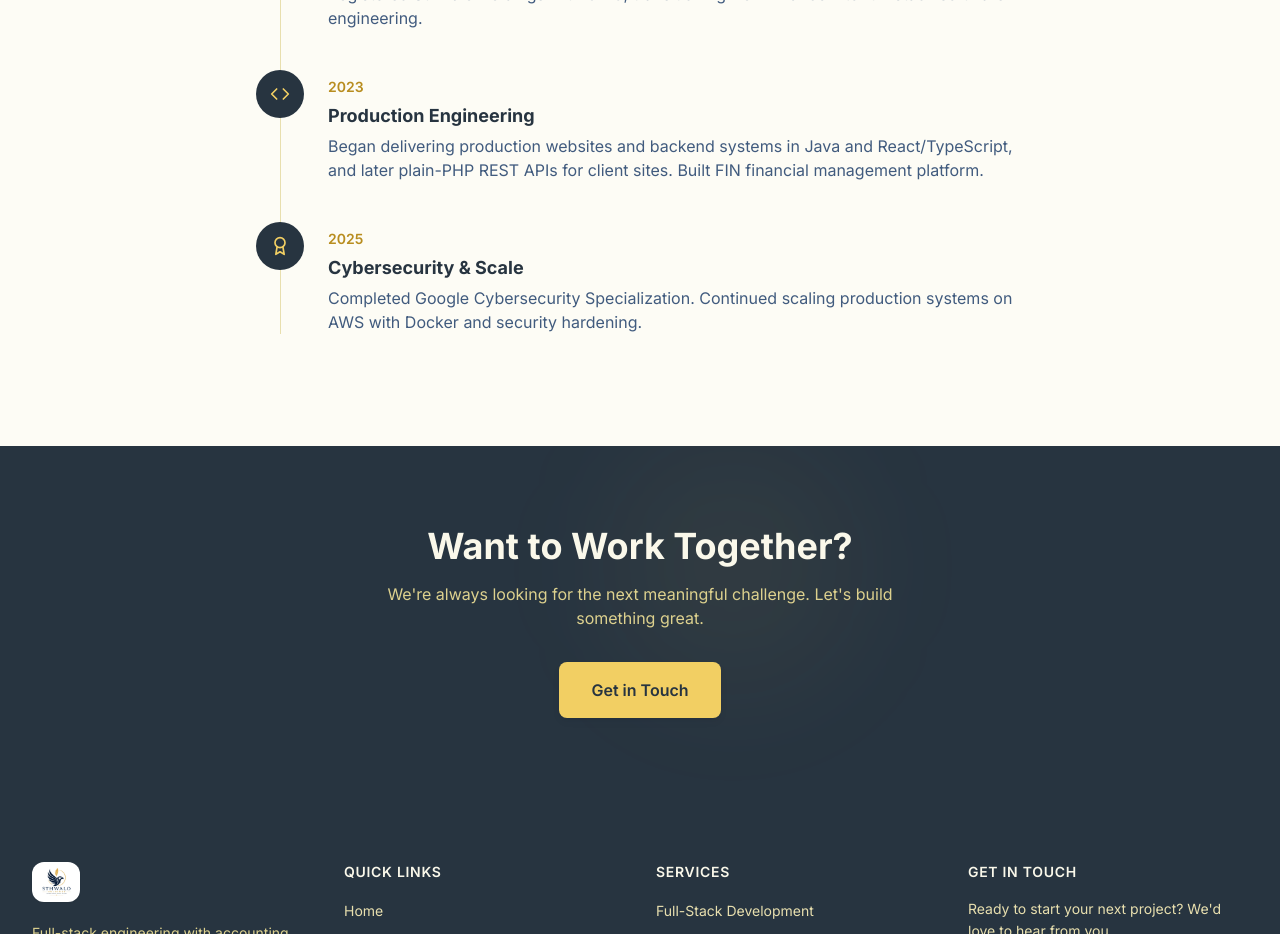
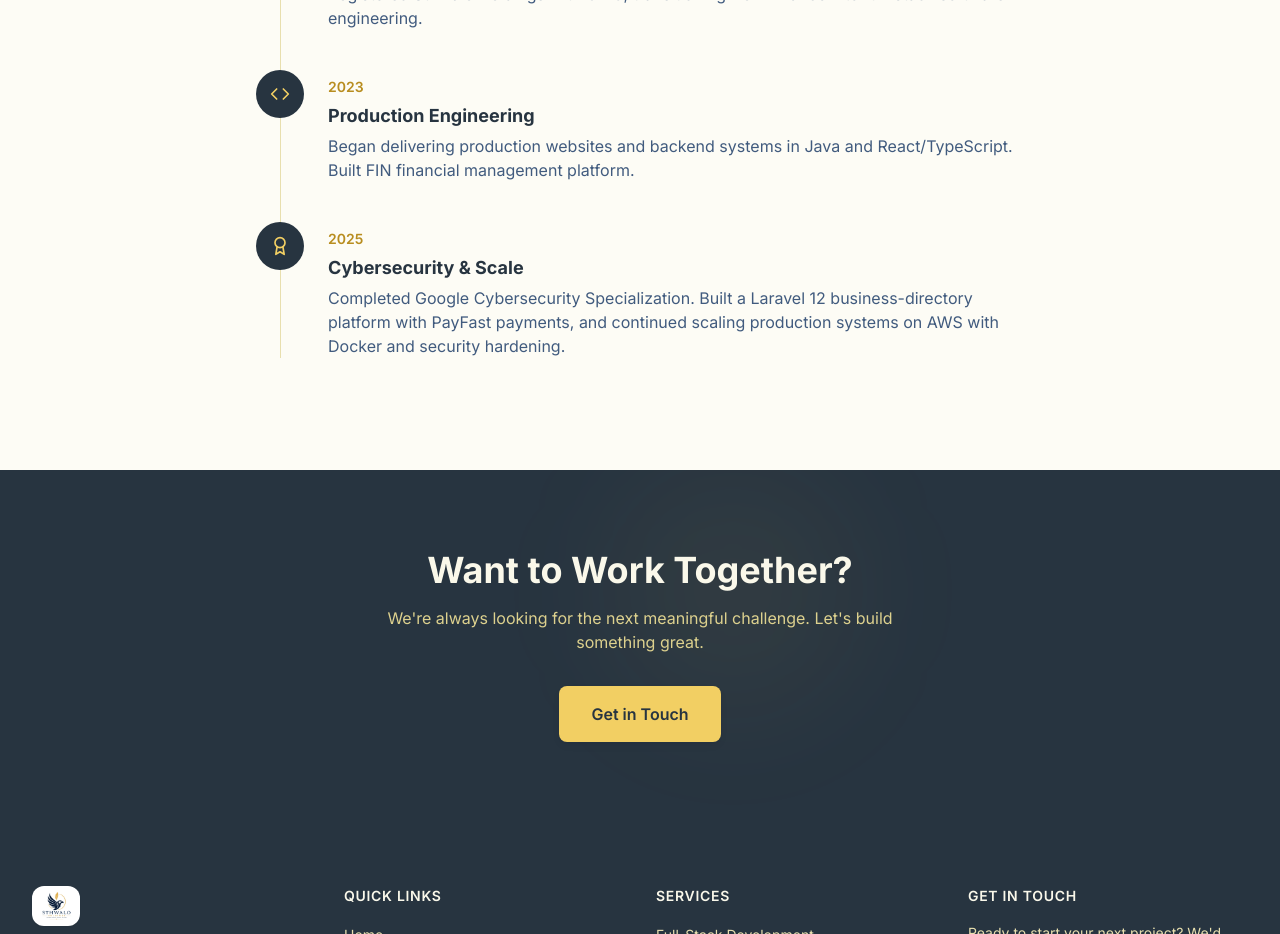
Before and after one commit to sthwalo/sthwalo, a React (Vite) app: page /about in a window 1280 px wide. Shown: the part 3240-4174 px from the top of the page. Built offline with nearby package versions, Linux system fonts and the light colour scheme; no server answers.

Commit message:
fix(about): Laravel work dated 2025 (MzansiOnline), not 2023

```diff
--- a/src/pages/About.tsx
+++ b/src/pages/About.tsx
@@ -45,8 +45,8 @@ const milestones = [
   { year: '2013', title: 'Professional Development', description: 'Began continuing professional development in bookkeeping, tax and compliance through South African Accounting Academy webinars.' },
   { year: '2016', title: 'Tax Practice', description: 'Launched an independent practice as a SARS-registered tax practitioner, managing e-filing, payroll and financial reporting for 10+ organisations.' },
   { year: '2021', title: 'Sthwalo Holdings Founded', description: 'Registered Sthwalo Holdings with CIPC, transitioning from finance into full-stack software engineering.' },
-  { year: '2023', title: 'Production Engineering', description: 'Began delivering production websites and backend systems in Java and React/TypeScript, and later plain-PHP REST APIs for client sites. Built FIN financial management platform.' },
-  { year: '2025', title: 'Cybersecurity & Scale', description: 'Completed Google Cybersecurity Specialization. Continued scaling production systems on AWS with Docker and security hardening.' },
+  { year: '2023', title: 'Production Engineering', description: 'Began delivering production websites and backend systems in Java and React/TypeScript. Built FIN financial management platform.' },
+  { year: '2025', title: 'Cybersecurity & Scale', description: 'Completed Google Cybersecurity Specialization. Built a Laravel 12 business-directory platform with PayFast payments, and continued scaling production systems on AWS with Docker and security hardening.' },
 ];
 
 export default function About() {
```
